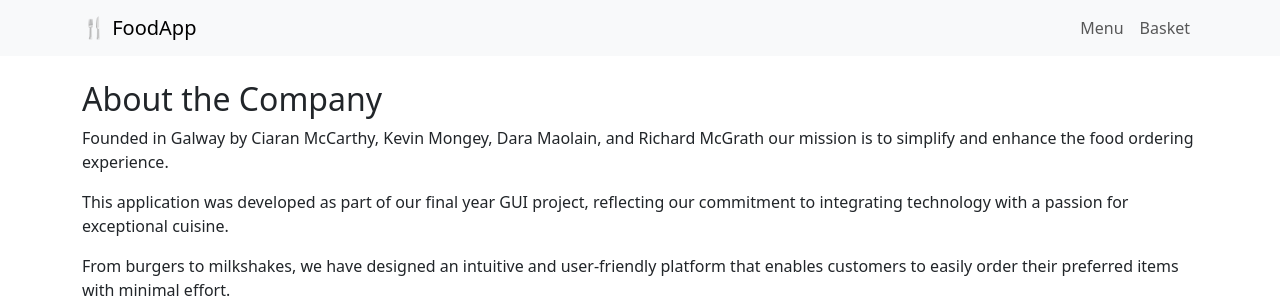
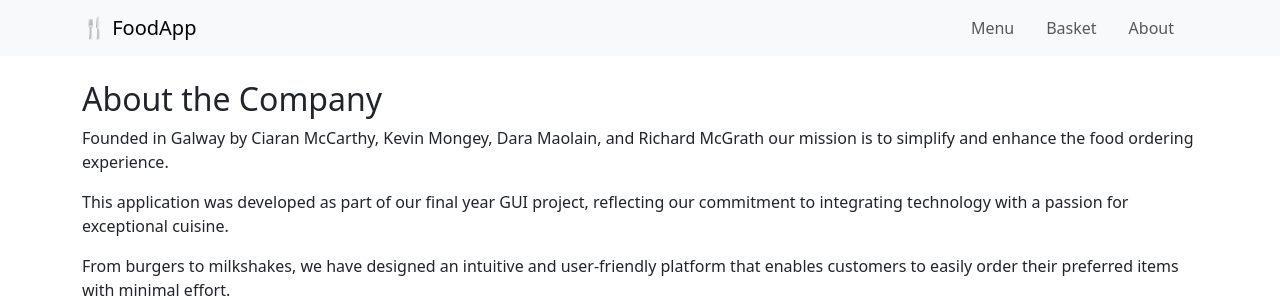
Before and after one commit to CiaranMccarthy1/Gui_Project, a Python web app: template templates/about.html in a window 1280 px wide. Shown: the top 300 px of the page. Run offline with Jinja, Linux system fonts and the light colour scheme; the template is opened without the code that fills it, so the values that code supplies are empty.

Commit message:
fixed header link layout

```diff
--- a/templates/header.html
+++ b/templates/header.html
@@ -1,14 +1,14 @@
-
-<!--Basic nav bar that is called at the top of each page-->
+<!-- Basic nav bar that is called at the top of each page -->
 <nav class="navbar navbar-expand-lg navbar-light bg-light mb-4">
-  <div class="container">
+  <div class="container d-flex justify-content-between align-items-center">
     <a class="navbar-brand" href="/">🍴 FoodApp</a>
-    <div class="navbar-nav">
-      <a class="nav-link" href="/">Menu</a>
-      <a class="nav-link" href="/basket">Basket <span id="basket-count" class="badge bg-primary"></span></a>
-      {% if username %} <!-- Only displays if user is logged in-->
-        <form action = "/logout" method="get" class="d-inline-block">
-          <button class="btn btn-danger btn-sm ms-2">Logout</button>
+    <div class="navbar-nav d-flex flex-row align-items-center">
+      <a class="nav-link me-3" href="/">Menu</a>
+      <a class="nav-link me-3" href="/basket">Basket <span id="basket-count" class="badge bg-primary"></span></a>
+      <a class="nav-link me-3" href="/about">About</a>
+      {% if username %} <!-- Only displays if user is logged in -->
+        <form action="/logout" method="get" class="d-inline-block">
+          <button class="btn btn-danger btn-sm">Logout</button>
         </form>
       {% endif %}
     </div>
```
